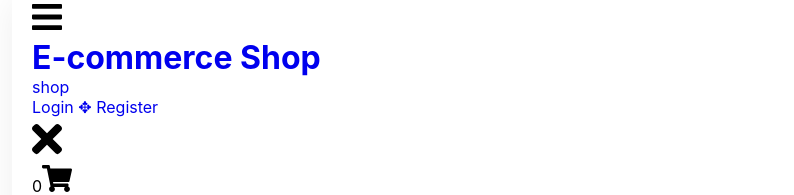
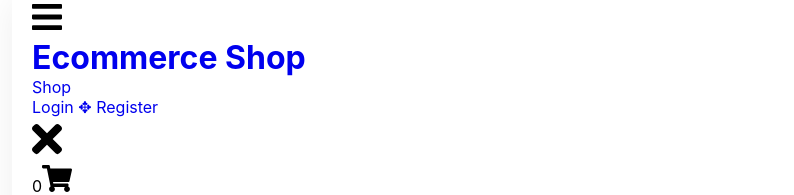
Before and after one commit to buntydev1/ecommerce-site-project, a React (Create React App) app in the folder client/: page / in a window 1280 px wide. Shown: the top 195 px of the page, without its empty margins (13-807 px from the left). Built offline with nearby package versions, Linux system fonts and the light colour scheme; no server answers.

Commit message:
header updated

```diff
--- a/client/src/components/headers/Header.js
+++ b/client/src/components/headers/Header.js
@@ -1,4 +1,4 @@
-import { React, useContext } from "react";
+import React, { useContext, useState } from "react";
 import { GlobalState } from "../../GlobalState";
 import Menu from "./icon/menu.svg";
 import Close from "./icon/close.svg";
@@ -8,14 +8,16 @@ import axios from "axios";
 
 function Header() {
   const state = useContext(GlobalState);
-  console.log(state);
   const [isLogged] = state.userAPI.isLogged;
   const [isAdmin] = state.userAPI.isAdmin;
   const [cart] = state.userAPI.cart;
+  const [menu, setMenu] = useState(false);
 
   const logoutUser = async () => {
     await axios.get("/user/logout");
+
     localStorage.removeItem("firstLogin");
+
     window.location.href = "/";
   };
 
@@ -47,20 +49,27 @@ function Header() {
     );
   };
 
+  const styleMenu = {
+    left: menu ? 0 : "-100%",
+  };
+
   return (
     <header>
-      <div className="menu">
+      <div className="menu" onClick={() => setMenu(!menu)}>
         <img src={Menu} alt="" width="30" />
       </div>
+
       <div className="logo">
         <h1>
-          <Link to="/">{isAdmin ? "Admin" : "E-commerce Shop"}</Link>
+          <Link to="/">{isAdmin ? "Admin" : "Ecommerce Shop"}</Link>
         </h1>
       </div>
-      <ul>
+
+      <ul style={styleMenu}>
         <li>
-          <Link to="/">{isAdmin ? "Products" : "shop"}</Link>
+          <Link to="/">{isAdmin ? "Products" : "Shop"}</Link>
         </li>
+
         {isAdmin && adminRouter()}
 
         {isLogged ? (
@@ -71,7 +80,7 @@ function Header() {
           </li>
         )}
 
-        <li>
+        <li onClick={() => setMenu(!menu)}>
           <img src={Close} alt="" width="30" className="menu" />
         </li>
       </ul>
```
